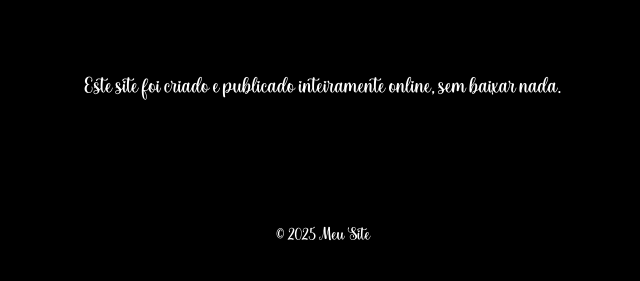
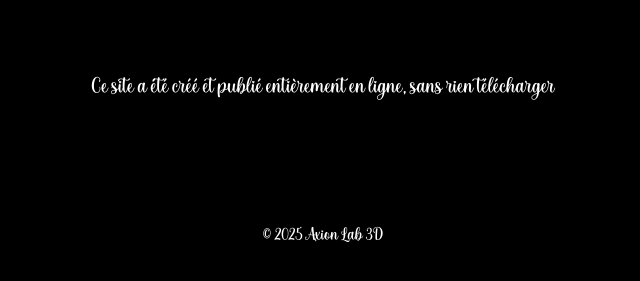
Before and after one commit to axionlab3d/Axionlab3d, a plain HTML site: page about.html in a window 1280 px wide. Shown: the part 153-434 px from the top of the page, without its empty margins (317-957 px from the left). Drawn offline with Linux system fonts and the light colour scheme; a web font is replaced by a local one.

Commit message:
Update about.html

```diff
--- a/about.html
+++ b/about.html
@@ -15,10 +15,10 @@
     </nav>
   </header>
   <main>
-    <p>Este site foi criado e publicado inteiramente online, sem baixar nada.</p>
+    <p>Ce site a été créé et publié entièrement en ligne, sans rien télécharger</p>
   </main>
   <footer>
-    <p>© 2025 Meu Site</p>
+    <p>© 2025 Axion Lab 3D</p>
   </footer>
 </body>
 </html>
```
